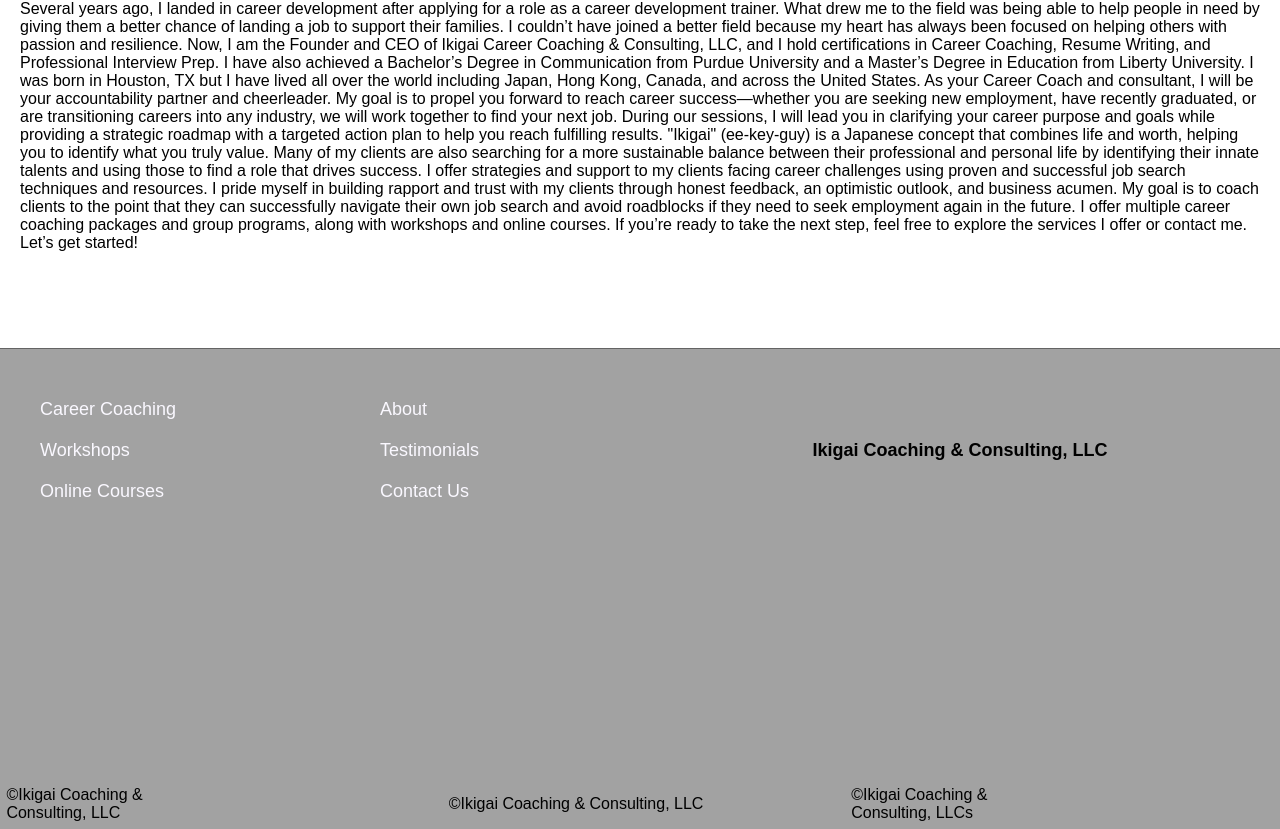
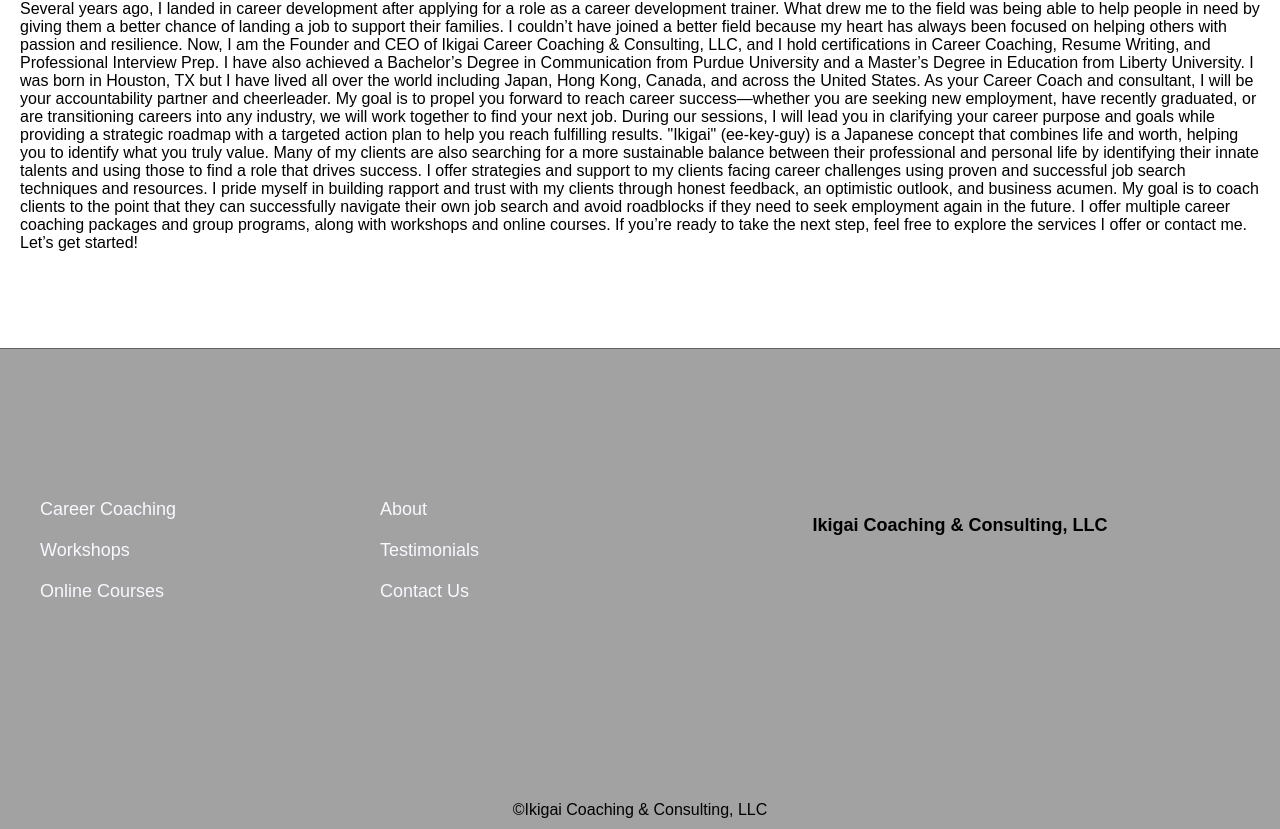
Before and after one commit to Ikigai-Coaching-Consulting-LLC/Ikigai-Coaching-Consulting-LLC, a Next.js app: page /about in a window 1280 px wide. Shown: the part 1132-1961 px from the top of the page. Built offline with nearby package versions, Linux system fonts and the light colour scheme.

Commit message:
adjusting size of chatbot contact me button

```diff
--- a/Components/BaseLayout/BaseLayout.tsx
+++ b/Components/BaseLayout/BaseLayout.tsx
@@ -51,11 +51,13 @@
                 setHeadline(data.onlineCourses.header)
             break;
             case "/404":
-                setBackground('')
+                image = null
                 setNotFound(true);
             break;
         }
-        setBackground(image.default.src);
+        if(image){
+            setBackground(image.default.src);
+        }
     }
 
     return(
@@ -63,7 +65,7 @@
             <Section>
                 <main>{children}
                 </main>
-                <NavLink onClick={() => router.push('/')}>Home</NavLink>
+                <NavLink style={{color: "black"}}onClick={() => router.push('/')}>Home</NavLink>
             </Section>
             :
             <div style={{position: "absolute", left:'0', top:'0', width: '100%', overflow:'hidden'}}>
--- a/Components/Footer/Footer.styles.tsx
+++ b/Components/Footer/Footer.styles.tsx
@@ -2,6 +2,7 @@
 
 export const Wrapper = styled.div `
     margin: 0 auto;
+    width: 100%;
     min-height: 60vh;
     background: rgba(100, 100, 100, 0.6);
     border-top: solid rgba(100, 100, 100, 1) .5px;
@@ -40,6 +41,7 @@
 export const Content = styled.div `
     width: 100%;
     min-height: 50px;
+    padding-top: 50px;
     display: grid;
     justify-content: center;
     grid-template-columns: 1fr 1fr ;
@@ -86,9 +88,8 @@
 export const CopyWriteBar = styled.div `
     position: absolute;
     bottom: 0;
-    width: 100%auto;
+    width: 100%;
     display: grid;
-    grid-template-columns: 33% 33% 33%;
     justify-content: center;
     align-items: center;
 
--- a/Components/Footer/Footer.tsx
+++ b/Components/Footer/Footer.tsx
@@ -46,9 +46,7 @@
             </Content>
             <Content>
                 <CopyWriteBar>
-                    <Content>&copy;Ikigai Coaching & Consulting, LLC</Content>
                      <Copy>&copy;Ikigai Coaching & Consulting, LLC</Copy>
-                     <Content>&copy;Ikigai Coaching & Consulting, LLCs</Content>
                 </CopyWriteBar>
             </Content>
         </Wrapper>
--- a/Components/HeroImage/HeroImage.tsx
+++ b/Components/HeroImage/HeroImage.tsx
@@ -19,7 +19,7 @@
                     </div>
                 ) : (
                     <div>
-
+                        <Title>{props.title}</Title>
                     </div>
                 )}
             </Content>
--- a/components/ChatBot/ChatBot.style.tsx
+++ b/components/ChatBot/ChatBot.style.tsx
@@ -13,11 +13,12 @@
     width: ${props => props.chatBotState ? "200px" : ""};
     transition: .4s ease-in-out;
     border-radius:  ${props => props.chatBotState ? "10px" : ""};
+    z-index: 1;
 `
 export const IconWrapper = styled.div<CBDiv> `
     display: grid;
     justify-content: center;
-    border-radius:  ${props => props.chatBotState ? "5px 5px 0 0" : "50%"};
+    border-radius:  ${props => props.chatBotState ? "5px 5px 0 0" : "25%"};
     padding: ${props => props.chatBotState ? "10px" : "20px"};
     background-color: "transparent";
     cursor: pointer;
@@ -28,7 +29,8 @@
 `
 export const Content = styled.div<CBDiv> `
     justify-content: center;
-    align-items: center;
+    align-items: 'center';
+    height: 100%;
     display: ${props => props.chatBotState ? "grid" : "none"};
 
 `
@@ -38,15 +40,17 @@
     margin: 10px auto;
     text-align: center;
 
-
 `
 
 export const NavLink = styled.button `
     border: none;
     background: transparent;
-    padding: 10px 20px;
+    font-size: 18px;
+    font-weight: 600;
     width: 100%;
+    height: 50px;
     text-align: center;
+    vertical-align: middle;
     cursor: pointer;
 
     &:hover {
--- a/components/ChatBot/ChatBot.tsx
+++ b/components/ChatBot/ChatBot.tsx
@@ -1,6 +1,7 @@
 import Router from "next/router";
 import React from "react";
-import { useState, useEffect } from 'react';
+import { useState } from 'react';
+
 import { Icon } from "../Icon/Icon";
 
 import { ChatBotDiv, Title, Content, IconWrapper, NavLink } from './ChatBot.style';
@@ -33,10 +34,9 @@
                 <Icon  chatBotState={chatBotState} setChatBotState={setChatBotState} buttonDisabled={buttonDisabled}/>
             </IconWrapper>
             <Content chatBotState={chatBotState}>
-                <Title>Celebrate your Career!</Title>
+                <Title>It's time to get out of your paralysis by analysis and into a thriving career!</Title>
                 <NavLink onClick={() => handleClick('/contact')}>Contact Us!</NavLink>
             </Content>
-
         </ChatBotDiv>
     )
 }
```
